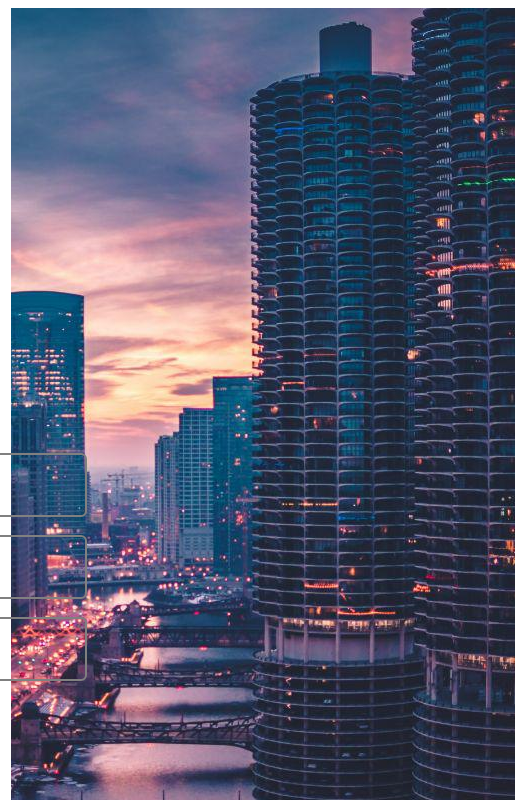
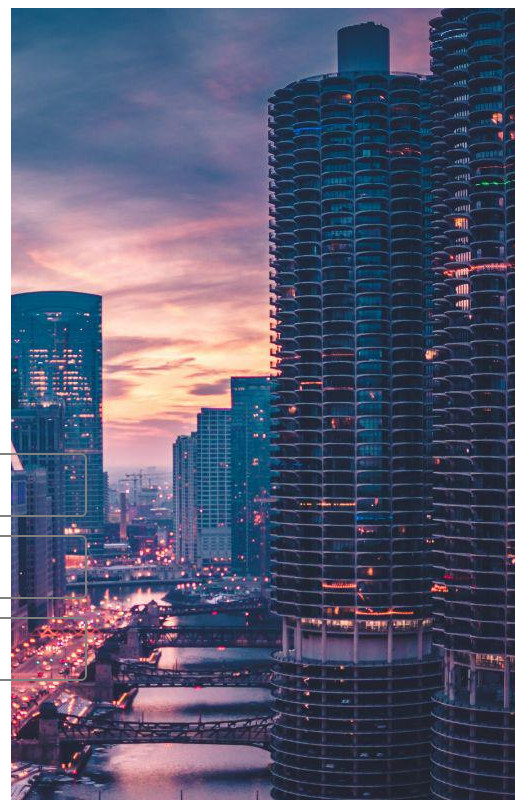
Before and after one commit to WebSiteKreator/WebSiteKreator.github.io, a plain HTML site: page Homework/index.html in a window 1280 px wide. Shown: the top 800 px of the page, 765-1280 px from the left. Drawn offline with Linux system fonts and the light colour scheme.

Commit message:
Update main.css

```diff
--- a/Homework/main.css
+++ b/Homework/main.css
@@ -1,7 +1,7 @@
 .photo {
 	float: left;
 	position: relative;
-	left : 232px;
+	left : 250px;
 }
 .text {
 	float: left;
```
